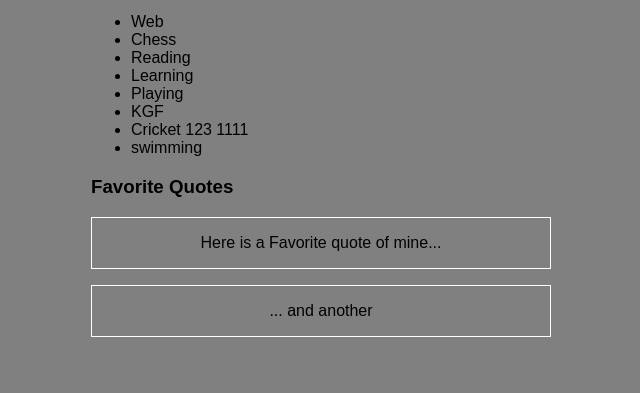
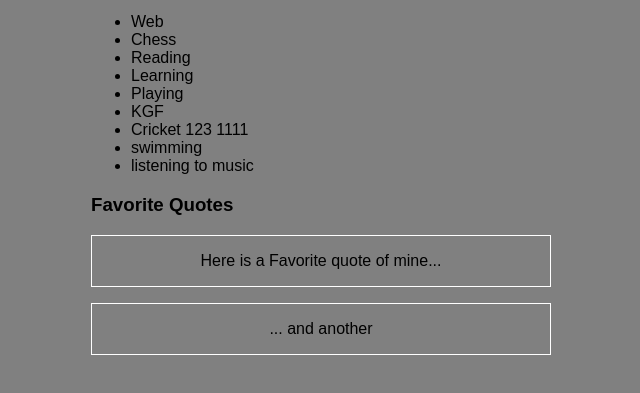
Before and after one commit to Anil1111/html-demo-lecture, a plain HTML site: page index.html in a window 1280 px wide. Shown: the part 87-480 px from the top of the page, without its empty margins (299-939 px from the left). Drawn offline with Linux system fonts and the light colour scheme.

Commit message:
modified sairam html

```diff
--- a/index.html
+++ b/index.html
@@ -22,6 +22,7 @@
 				<li>KGF</li>
                 <li>Cricket 123 1111</li>
                 <li>swimming</li>
+                <li>listening to music</li>
             </ul>
             <h3>Favorite Quotes</h3>
 
```
